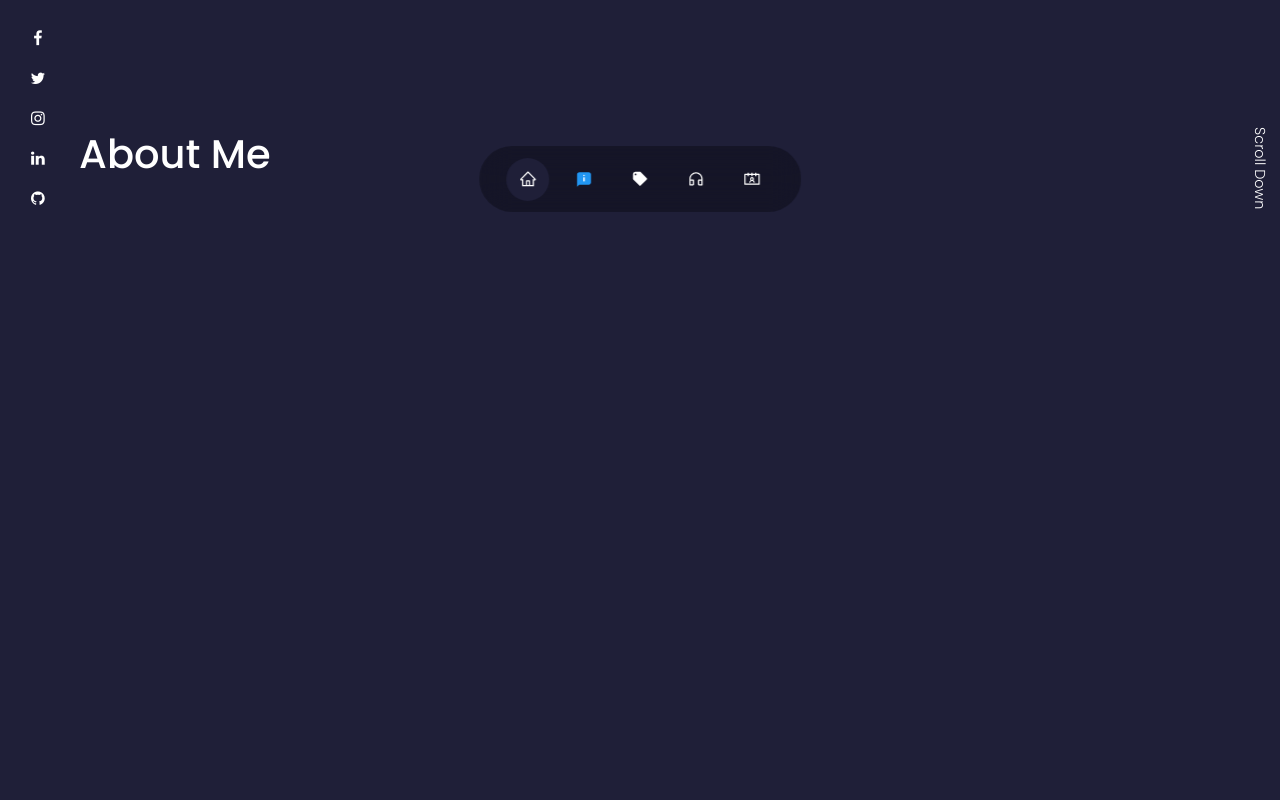
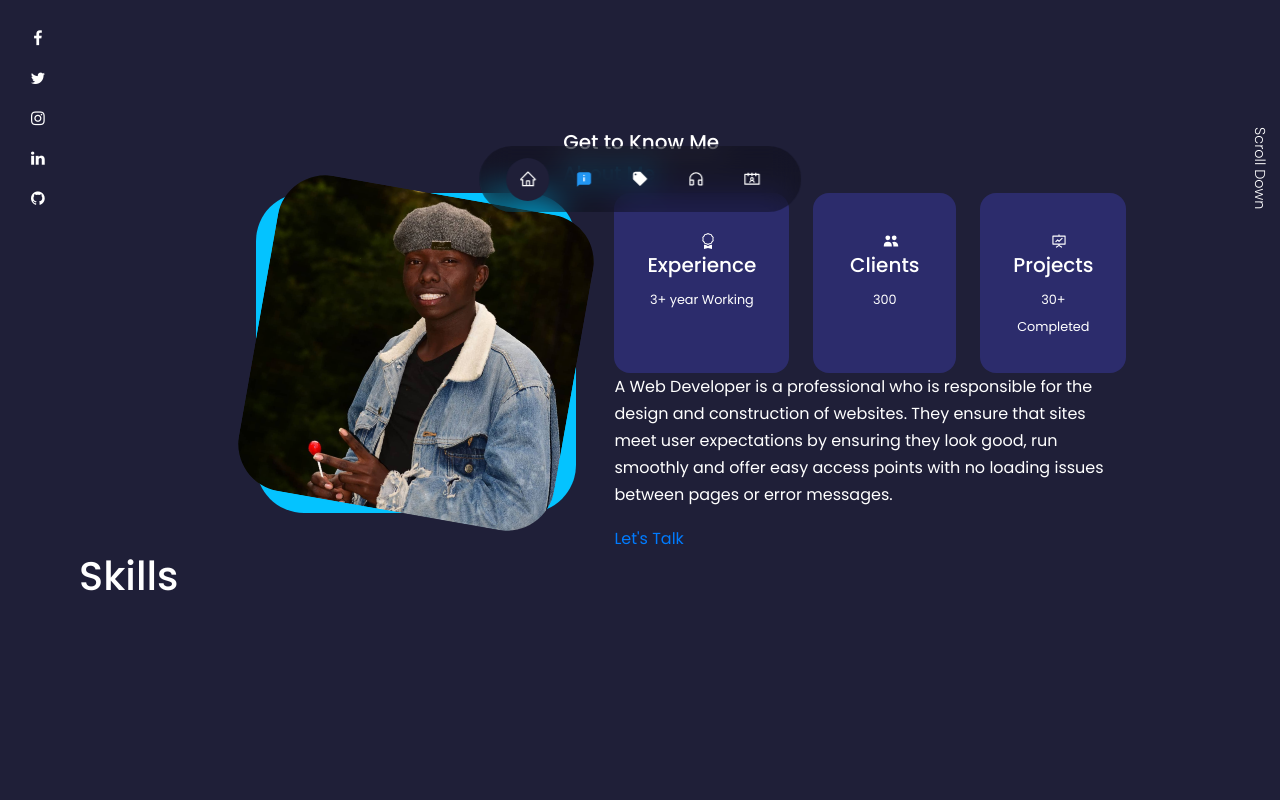
Before and after one commit to jasonkiptoo/my-portfolio, a React (Create React App) app: page / in a window 1280 px wide. Shown: the part 540-1340 px from the top of the page. Built offline with nearby package versions, Linux system fonts and the light colour scheme; a web font is replaced by a local one.

Commit message:
styled the about me card

```diff
--- a/src/PortfolioContainer/AboutMe/AboutMe.js
+++ b/src/PortfolioContainer/AboutMe/AboutMe.js
@@ -1,9 +1,62 @@
 import react from "react";
 
+import image from "../../assets/Home/profile.jpg";
+import { BsAward } from "react-icons/bs";
+import { HiUsers } from "react-icons/hi";
+import { AiOutlineFundProjectionScreen } from "react-icons/ai";
+import "./Aboutme.css";
+
 function AboutMe() {
-  return <div className="container" id="about">
-    <h1>About Me</h1>
-  </div>;
+  return (
+    <section className="containerr" id="about">
+      <div className="container-about">
+        <h5>Get to Know Me</h5>
+        <h2>About Me</h2>
+      </div>
+
+      <div className="container-aboutme">
+        <div className="aboutme-img">
+          <div className="aboutme-img-overlay">
+            <img src={image} alt="aboutme-img" />
+          </div>
+        </div>
+        <div className="aboutme-content">
+          <div className="about-cards">
+            <article className="about-card">
+              <i className="fas fa-user">
+                <BsAward />
+              </i>
+              <h5>Experience</h5>
+              <small>3+ year Working</small>
+            </article>
+            <article className="about-card">
+              <i className="fas fa-user">
+                <HiUsers />
+              </i>
+              <h5>Clients</h5>
+              <small>300</small>
+            </article>
+            <article className="about-card">
+              <i className="fas fa-user">
+                <AiOutlineFundProjectionScreen />
+              </i>
+              <h5>Projects</h5>
+              <small>30+ Completed</small>
+            </article>
+          </div>
+          <p>
+            {" "}
+            A Web Developer is a professional who is responsible for the design
+            and construction of websites. They ensure that sites meet user
+            expectations by ensuring they look good, run smoothly and offer easy
+            access points with no loading issues between pages or error
+            messages.{" "}
+          </p>
+          <a href="#contact"> Let's Talk</a>
+        </div>
+      </div>
+    </section>
+  );
 }
 
 export default AboutMe;
--- /dev/null
+++ b/src/PortfolioContainer/AboutMe/Aboutme.css
@@ -0,0 +1,52 @@
+.container-aboutme {
+  display: grid;
+  grid-template-columns: 35% 50%;
+  /* gap: 15%; */
+}
+.aboutme-img img {
+  width: 320px;
+  height: 320px;
+  /* padding-left: 10%; */
+}
+.containerr {
+  padding-left: 20%;
+}
+.container-about {
+  padding-left: 30%;
+}
+.container-about h2 {
+  font-size: large;
+  color: var(--light-blue);
+}
+.container-about h2 {
+  color: var(--light-blue);
+  font-size: larger;
+}
+.aboutme-img-overlay {
+  border-radius: 15%;
+  background-color: var(--light-blue);
+  width: 320px;
+  height: 320px;
+}
+.aboutme-img img {
+  border-radius: 15%;
+  transform: rotate(10deg);
+  transition: 0.5s;
+}
+.aboutme-img img:hover {
+  transform: rotate(0deg);
+}
+.about-cards {
+  display: grid;
+  grid-template-columns: repeat(3, 1fr);
+  gap: 1.5rem;
+}
+.about-card{
+    background:  var(--color-variant);
+    border: 1px solid transparent;
+    border-radius: 1rem;
+    padding: 2rem;
+    text-align: center;
+}
+.about-card {
+}
--- a/src/index.css
+++ b/src/index.css
@@ -48,6 +48,6 @@ line-height: 1.7;
   /* padding: 0 1rem; */
 }
 
-h1, h2, h4,h4,h5{
-  font-weight: 500;
-}
+/* h1, h2, h4,h4,h5{
+  font-weight: 400;
+} */
```
